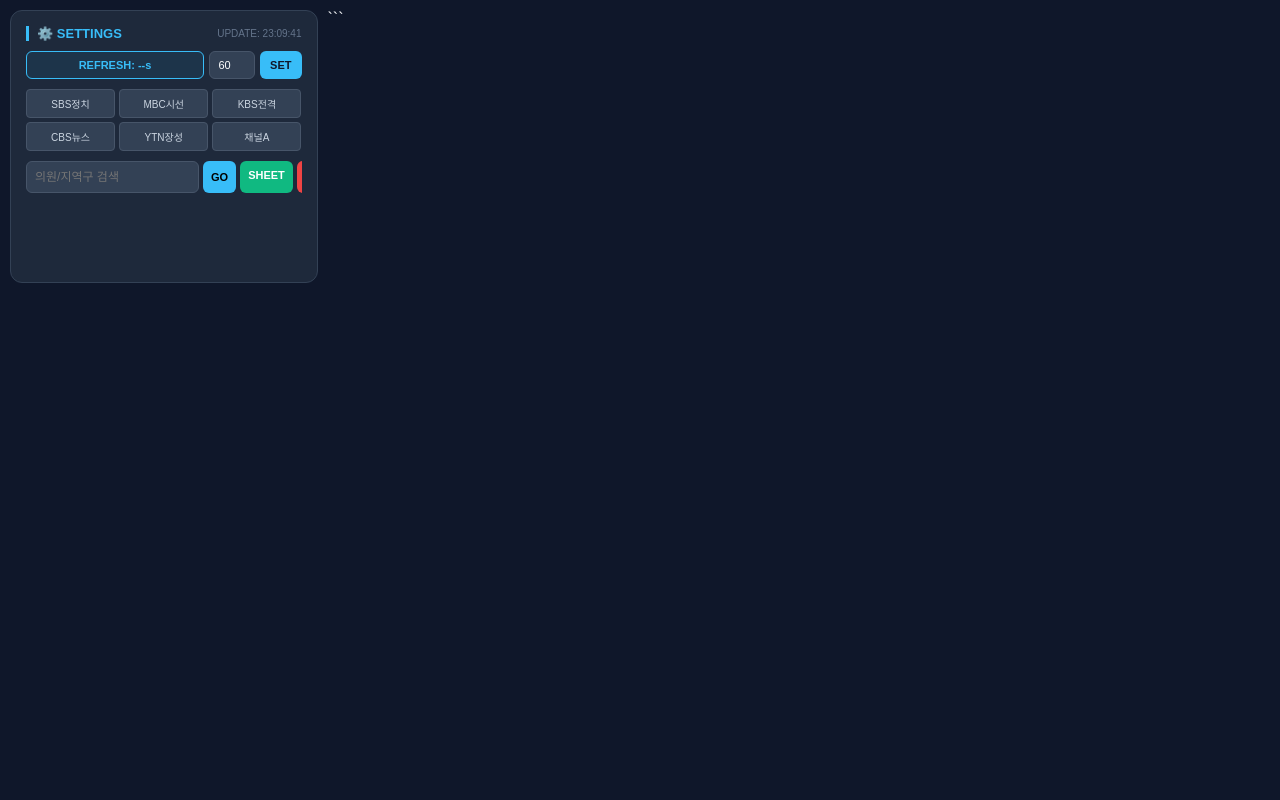
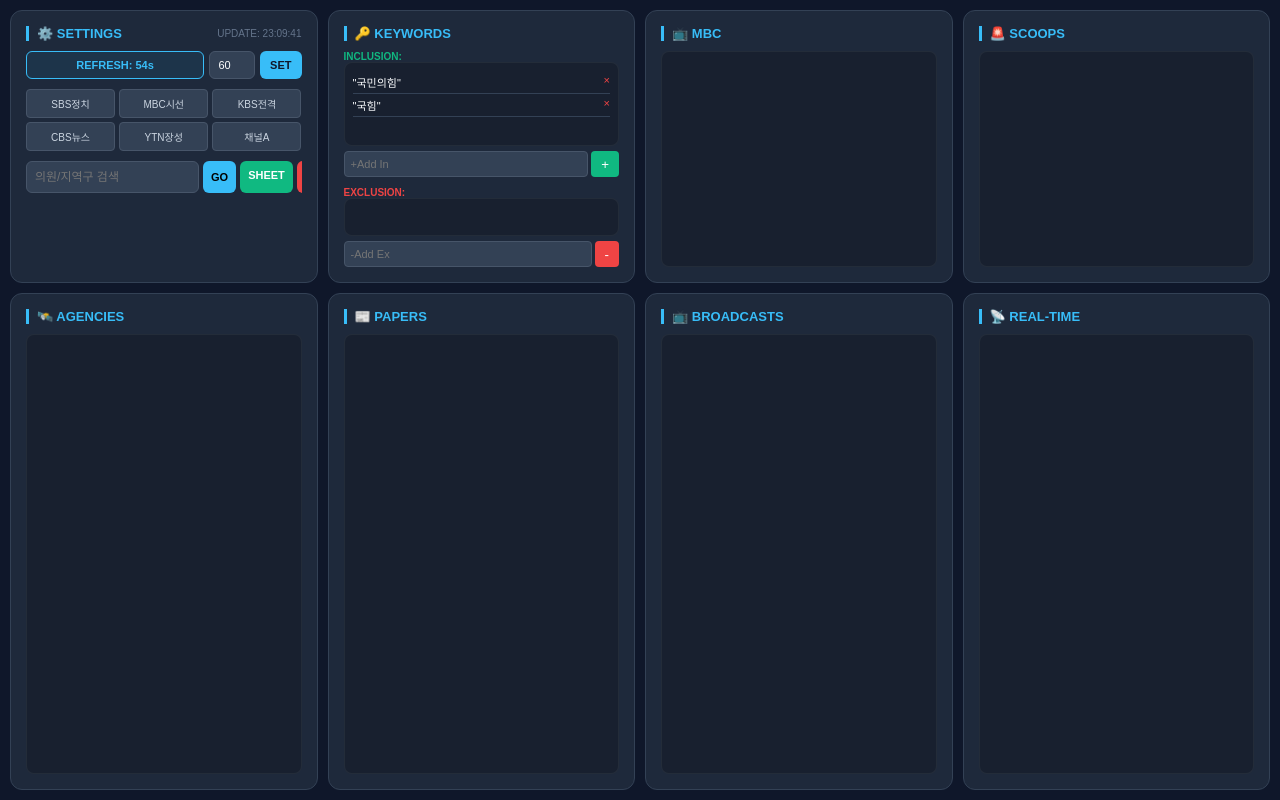
Before and after one commit to mckim526-sys/news-monitor, a Flask app: page / in a window 1280 px wide. Run offline with Flask 3, Linux system fonts and the light colour scheme.

Commit message:
Update index.html

````diff
--- a/templates/index.html
+++ b/templates/index.html
@@ -1,78 +1,228 @@
 <!DOCTYPE html>
+
+
+
 <html lang="ko">
+
+
+
 <head>
+
+
+
     <meta charset="UTF-8">
+
+
+
     <meta name="viewport" content="width=device-width, initial-scale=1.0, maximum-scale=1.0, user-scalable=no">
+
     <title>MBC POLITICS NEWS COMMAND</title>
+
     <style>
+
         :root { --bg: #0f172a; --card: #1e293b; --primary: #38bdf8; --text: #f8fafc; --input: #334155; --agency: #10b981; --exclusive: #ef4444; --mbc: #fbbf24; }
+
         html, body { height: 100%; margin: 0; background: var(--bg); color: var(--text); font-family: 'Apple SD Gothic Neo', sans-serif; overflow: hidden; }
+
         .dashboard { display: flex; flex-direction: column; height: 100vh; padding: 10px; box-sizing: border-box; gap: 10px; }
+
         .top-row { display: grid; grid-template-columns: repeat(4, 1fr); gap: 10px; flex-basis: 35%; flex-shrink: 0; overflow: hidden; }
+
         .bottom-row { display: grid; grid-template-columns: repeat(4, 1fr); gap: 10px; flex-basis: 65%; flex-grow: 1; overflow: hidden; }
+
         .card { background: var(--card); border-radius: 12px; border: 1px solid #334155; padding: 15px; display: flex; flex-direction: column; overflow: hidden; }
+
         h3 { color: var(--primary); margin: 0 0 10px 0; font-size: 13px; text-transform: uppercase; border-left: 3px solid var(--primary); padding-left: 8px; user-select: none; display: flex; justify-content: space-between; align-items: center; }
 
+        /* [스크롤 완벽 고정] */
+
         .collapsible-content { display: flex; flex-direction: column; flex-grow: 1; overflow: hidden; height: 100%; }
+
         .list-area { flex-grow: 1; overflow-y: auto !important; background: rgba(0,0,0,0.2); border-radius: 8px; padding: 8px; border: 1px solid rgba(255,255,255,0.05); -webkit-overflow-scrolling: touch; }
+
         .list-area::-webkit-scrollbar { width: 6px; }
+
         .list-area::-webkit-scrollbar-thumb { background: #475569; border-radius: 10px; }
 
         .log-item { display: block; text-decoration: none; color: #cbd5e1; padding: 8px 0; border-bottom: 1px solid #334155; font-size: 13px; line-height: 1.4; }
 
-        /* [추가] 읽은 기사 제목 색상 변경 로직 */
-        .log-item:visited { color: #64748b !important; }
-        .log-item:hover { color: var(--primary); text-decoration: underline; }
+        .m-name { color: var(--primary); font-weight: bold; margin-right: 5px; }
 
-        .m-name { color: var(--primary); font-weight: bold; margin-right: 5px; }
         .m-mbc { color: var(--mbc); }
+
         .m-agency { color: var(--agency); }
+
         .m-exclusive { color: var(--exclusive); }
+
         .radio-grid { display: grid; grid-template-columns: repeat(3, 1fr); gap: 4px; margin-bottom: 10px; }
+
         .q-link { background: #334155; color: #cbd5e1; text-decoration: none; font-size: 10px; padding: 6px; border-radius: 4px; text-align: center; border: 1px solid #475569; }
+.news-item a:visited {
+    color: #64748b !important; /* 읽은 후 색상: 슬레이트 그레이 */
+    text-decoration: none;
+}
+
+/* 마우스를 올렸을 때 강조 */
+.news-item a:hover {
+    color: var(--accent);
+    text-decoration: underline;
+}
+
 
         @media (max-width: 1200px) {
+
             html, body { height: auto; overflow: auto; }
+
             .dashboard { height: auto; display: block; padding: 5px; }
+
             .top-row, .bottom-row { display: block; }
+
             .card { margin-bottom: 8px; height: auto !important; min-height: 48px; }
+
             .collapsible-content { display: none; }
+
             .card.expanded .collapsible-content { display: flex; flex-direction: column; }
+
             h3 { cursor: pointer; }
+
             h3::after { content: '[+]'; font-size: 11px; }
+
             .card.expanded h3::after { content: '[−]'; }
+
+            /* 모바일 펼침 시 높이 및 내부 스크롤 강제 */
+
             .list-area { max-height: 400px; height: auto; flex-grow: 0; }
+
         }
+
     </style>
+
 </head>
+
 <body>
+
     <div class="dashboard">
+
         <div class="top-row">
+
             <div class="card expanded" id="card-settings">
+
                 <h3 onclick="toggleCard(this)">⚙️ SETTINGS <span style="font-size:10px; color:#64748b; font-weight:normal;">Update: {{updated}}</span></h3>
+
                 <div class="collapsible-content">
+
                     <form method="POST" action="/update_settings" style="display:flex; gap:5px; margin-bottom:10px;">
+
                         <div style="flex:1.5; background:#0ea5e915; border:1px solid var(--primary); color:var(--primary); padding:7px; border-radius:6px; font-weight:bold; font-size:11px; text-align:center; cursor:pointer;" onclick="location.reload()">REFRESH: <span id="timer">--</span>s</div>
+
                         <input type="number" name="interval" style="width:40px; background:var(--input); border:1px solid #475569; color:white; border-radius:6px; font-size:11px; text-align:center;" value="{{c.check_interval}}">
+
                         <button type="submit" style="background:var(--primary); color:#0f172a; border:none; padding:7px 10px; border-radius:6px; font-weight:bold; font-size:11px; cursor:pointer;">SET</button>
+
                     </form>
+
                     <div class="radio-grid">
+
                         <a href="https://programs.sbs.co.kr/radio/lchshow/boards/65364" target="_blank" class="q-link">SBS정치</a>
+
                         <a href="https://www.imbc.com/broad/radio/fm/look/notice/index.html?bbs_id=focus01" target="_blank" class="q-link">MBC시선</a>
+
                         <a href="https://program.kbs.co.kr/1radio/radio/jksisa/pc/board.html?bbs_loc=R2023-0190-03-173708,list,none,1,0" target="_blank" class="q-link">KBS전격</a>
+
                         <a href="https://www.cbs.co.kr/board/list/cbs_P000246_info" target="_blank" class="q-link">CBS뉴스</a>
+
                         <a href="https://radio.ytn.co.kr/program/?s_mcd=0214&s_hcd=02" target="_blank" class="q-link">YTN장성</a>
+
                         <a href="https://www.youtube.com/@channelA-news/posts" target="_blank" class="q-link">채널A</a>
+
                     </div>
+
                     <div style="display:flex; gap:4px;">
+
                         <input type="text" id="member-name" placeholder="의원/지역구 검색" style="background:var(--input); border:1px solid #475569; color:white; padding:8px; border-radius:6px; font-size:12px; flex:1;" onkeypress="if(event.key==='Enter') searchMember()">
+
                         <button onclick="searchMember()" style="background:var(--primary); border:none; padding:0 8px; border-radius:6px; font-weight:bold; font-size:11px; cursor:pointer;">GO</button>
 
                         <a href="https://docs.google.com/spreadsheets/d/1Mi5gxnKG0Z6l-beesiVdrR2tey7qfIL6LqyNF1slHww/edit" target="_blank" style="background:var(--agency); color:white; text-decoration:none; padding:8px; border-radius:6px; font-weight:bold; font-size:11px; text-align:center;">SHEET</a>
+                        <a href="/reset_logs" style="background:var(--exclusive); color:white; text-decoration:none; padding:8px; border-radius:6px; font-weight:bold; font-size:11px; text-align:center;">RESET</a>
 
-                        <a href="/reset_logs" style="background:var(--exclusive); color:white; text-decoration:none; padding:8px; border-radius:6px; font-weight:bold; font-size:11px; text-align:center;">RESET</a>
                     </div>
+
                     <div id="search-results" style="background:rgba(0,0,0,0.3); border-radius:6px; margin-top:5px; max-height:80px; overflow-y:auto; font-size:11px; text-align:left;"></div>
+
                 </div>
+
             </div>
-            ```
+
+            <div class="card" id="card-keywords"><h3 onclick="toggleCard(this)">🔑 KEYWORDS</h3>
+
+                <div class="collapsible-content">
+
+                    <div style="font-size:10px; color:var(--agency); font-weight:bold;">INCLUSION:</div>
+
+                    <div class="list-area" style="max-height:70px;">
+
+                        {% for kw in c.keywords %}<div style="display:flex; justify-content:space-between; font-size:11px; padding:3px 0; border-bottom:1px solid #334155;"><span>{{kw}}</span><a href="/delete/in/{{loop.index0}}" style="color:#ef4444; text-decoration:none;">&times;</a></div>{% endfor %}
+
+                    </div>
+
+                    <form method="POST" action="/add_kw/in" style="display:flex; gap:3px; margin-top:5px; margin-bottom:10px;"><input type="text" name="new_kw" placeholder="+Add In" style="background:var(--input); border:1px solid #475569; color:white; padding:6px; font-size:11px; flex:1; border-radius:4px;"><button type="submit" style="background:var(--agency); border:none; border-radius:4px; color:white; padding:0 10px;">+</button></form>
+
+                    <div style="font-size:10px; color:var(--exclusive); font-weight:bold;">EXCLUSION:</div>
+
+                    <div class="list-area" style="max-height:70px;">
+
+                        {% for kw in c.exclude_keywords %}<div style="display:flex; justify-content:space-between; font-size:11px; padding:3px 0; border-bottom:1px solid #334155;"><span>{{kw}}</span><a href="/delete/ex/{{loop.index0}}" style="color:#ef4444; text-decoration:none;">&times;</a></div>{% endfor %}
+
+                    </div>
+
+                    <form method="POST" action="/add_kw/ex" style="display:flex; gap:3px; margin-top:5px;"><input type="text" name="new_kw" placeholder="-Add Ex" style="background:var(--input); border:1px solid #475569; color:white; padding:6px; font-size:11px; flex:1; border-radius:4px;"><button type="submit" style="background:var(--exclusive); border:none; border-radius:4px; color:white; padding:0 10px;">-</button></form>
+
+                </div>
+
+            </div>
+
+            <div class="card expanded" id="card-mbc"><h3 onclick="toggleCard(this)">📺 MBC</h3><div class="collapsible-content"><div class="list-area">{% for log in mbc %}<a href="{{log.url}}" target="_blank" class="log-item"><span class="m-name m-mbc">[{{log.media}}]</span>{{log.title}}</a>{% endfor %}</div></div></div>
+
+            <div class="card" id="card-scoops"><h3 onclick="toggleCard(this)">🚨 SCOOPS</h3><div class="collapsible-content"><div class="list-area">{% for log in scoops %}<a href="{{log.url}}" target="_blank" class="log-item"><span class="m-name m-exclusive">[{{log.media}}]</span>{{log.title}}</a>{% endfor %}</div></div></div>
+
+        </div>
+
+        <div class="bottom-row">
+
+            <div class="card"><h3 onclick="toggleCard(this)">🛰️ AGENCIES</h3><div class="collapsible-content"><div class="list-area">{% for log in agencies %}<a href="{{log.url}}" target="_blank" class="log-item"><span class="m-name m-agency">[{{log.media}}]</span>{{log.title}}</a>{% endfor %}</div></div></div>
+
+            <div class="card"><h3 onclick="toggleCard(this)">📰 PAPERS</h3><div class="collapsible-content"><div class="list-area">{% for log in papers %}<a href="{{log.url}}" target="_blank" class="log-item"><span class="m-name">[{{log.media}}]</span>{{log.title}}</a>{% endfor %}</div></div></div>
+
+            <div class="card"><h3 onclick="toggleCard(this)">📺 BROADCASTS</h3><div class="collapsible-content"><div class="list-area">{% for log in broadcasts %}<a href="{{log.url}}" target="_blank" class="log-item"><span class="m-name">[{{log.media}}]</span>{{log.title}}</a>{% endfor %}</div></div></div>
+
+            <div class="card"><h3 onclick="toggleCard(this)">📡 REAL-TIME</h3><div class="collapsible-content"><div class="list-area">{% for log in logs %}<a href="{{log.url}}" target="_blank" class="log-item"><span class="m-name">[{{log.media}}]</span>{{log.title}}</a>{% endfor %}</div></div></div>
+
+        </div>
+
+    </div>
+
+    <script>
+
+        function toggleCard(h) { if (window.innerWidth <= 1200) h.parentElement.classList.toggle('expanded'); }
+        function searchMember() {
+            const n = document.getElementById('member-name').value.trim();
+            const r = document.getElementById('search-results');
+            if(!n) return; r.innerHTML = "Searching...";
+            fetch(`/search_member?name=${encodeURIComponent(n)}`).then(res => res.json()).then(d => {
+                if(d.results && d.results.length > 0) { r.innerHTML = d.results.map(i => `<div style="padding:5px; border-bottom:1px dotted #334155;"><b>[${i.party}] ${i.name}</b> (${i.dist})<br>📞 ${i.tel}</div>`).join(''); } else { r.innerHTML = "No results."; }
+
+            });
+        }
+
+        let t = 60; setInterval(() => { t--; if(document.getElementById("timer")) document.getElementById("timer").innerText = Math.max(0, t); if(t <= 0) location.reload(); }, 1000);
+
+    </script>
+
+
+
+</body>
+
+
+
+</html>
````
